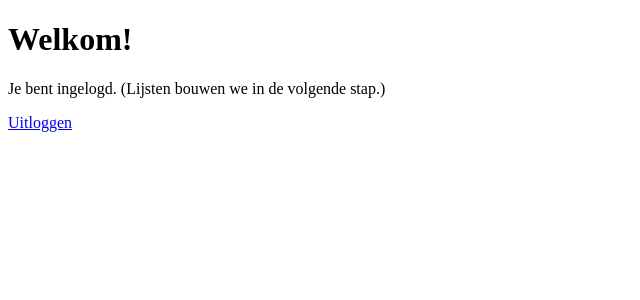
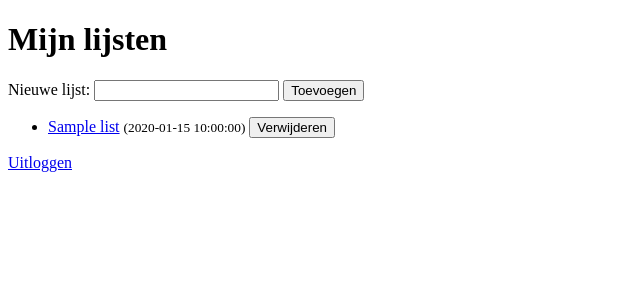
Before and after one commit to ArnoutVerse7/todo, a PHP site: page / in a window 1280 px wide. Shown: the top 300 px of the page, without its empty margins (0-640 px from the left). Run offline with PHP 8.4, Linux system fonts and the light colour scheme; the visitor is signed in with stand-in values (Sample User, id 1); tables that the repository leaves empty or names only in its code hold one stand-in row (values such as "Sample post").

Commit message:
feat(lists): add TodoList model and list create/delete on index with CSRF + validation

```diff
--- a/public/index.php
+++ b/public/index.php
@@ -1,10 +1,57 @@
 <?php
-require_once __DIR__.'/../config/config.php';
-require_once __DIR__.'/../src/Auth.php';
-require_once __DIR__.'/../src/Security.php';
+require_once __DIR__ . '/../config/config.php';
+require_once __DIR__ . '/../src/Auth.php';
+require_once __DIR__ . '/../src/Security.php';
+require_once __DIR__ . '/../src/Models/TodoList.php';
+require_once __DIR__ . '/../src/Database.php';
+
 Auth::requireLogin();
+
+$err = $msg = null;
+
+// Nieuwe lijst toevoegen
+if ($_SERVER['REQUEST_METHOD'] === 'POST' && ($_POST['action'] ?? '') === 'add_list') {
+  Security::checkCsrf($_POST['csrf'] ?? '');
+  try {
+    $list = new TodoList($_SESSION['user_id'], $_POST['title'] ?? '');
+    $list->save();
+    $msg = 'Lijst toegevoegd';
+  } catch (Throwable $t) {
+    $err = $t->getMessage();
+  }
+}
+
+// Lijsten ophalen van ingelogde user
+$pdo = Database::getConnection();
+$stmt = $pdo->prepare("SELECT id, title, created_at FROM lists WHERE user_id = ? ORDER BY created_at DESC");
+$stmt->execute([$_SESSION['user_id']]);
+$lists = $stmt->fetchAll();
 ?>
-<!doctype html><meta charset="utf-8"><title>Home</title>
-<h1>Welkom!</h1>
-<p>Je bent ingelogd. (Lijsten bouwen we in de volgende stap.)</p>
+<!doctype html><meta charset="utf-8"><title>Mijn lijsten</title>
+<h1>Mijn lijsten</h1>
+
+<?php if($msg): ?><p style="color:green"><?= Security::e($msg) ?></p><?php endif; ?>
+<?php if($err): ?><p style="color:red"><?= Security::e($err) ?></p><?php endif; ?>
+
+<form method="post" style="margin-bottom:1rem">
+  <input type="hidden" name="csrf" value="<?= Security::csrfToken(); ?>">
+  <input type="hidden" name="action" value="add_list">
+  <label>Nieuwe lijst: <input name="title" required></label>
+  <button>Toevoegen</button>
+</form>
+
+<ul>
+<?php foreach($lists as $l): ?>
+  <li>
+    <a href="list.php?id=<?= (int)$l['id'] ?>"><?= Security::e($l['title']) ?></a>
+    <small>(<?= Security::e($l['created_at']) ?>)</small>
+    <form action="delete_list.php" method="post" style="display:inline">
+      <input type="hidden" name="csrf" value="<?= Security::csrfToken(); ?>">
+      <input type="hidden" name="id" value="<?= (int)$l['id'] ?>">
+      <button>Verwijderen</button>
+    </form>
+  </li>
+<?php endforeach; ?>
+</ul>
+
 <p><a href="logout.php">Uitloggen</a></p>
--- /dev/null
+++ b/src/Models/TodoList.php
@@ -0,0 +1,31 @@
+<?php
+// src/Models/TodoList.php
+require_once __DIR__ . '/../Database.php';
+
+class TodoList {
+  private int $userId;
+  private string $title;
+
+  public function __construct(int $userId, string $title) {
+    $this->setUserId($userId);
+    $this->setTitle($title);
+  }
+
+  public function setUserId(int $id): void {
+    if ($id <= 0) throw new InvalidArgumentException('Ongeldige gebruiker');
+    $this->userId = $id;
+  }
+
+  public function setTitle(string $title): void {
+    $t = trim($title);
+    if ($t === '') throw new InvalidArgumentException('Titel mag niet leeg zijn');
+    if (mb_strlen($t) > 150) throw new InvalidArgumentException('Titel te lang');
+    $this->title = $t;
+  }
+
+  public function save(): void {
+    $pdo = Database::getConnection();
+    $stmt = $pdo->prepare("INSERT INTO lists (user_id, title) VALUES (?, ?)");
+    $stmt->execute([$this->userId, $this->title]);
+  }
+}
```
